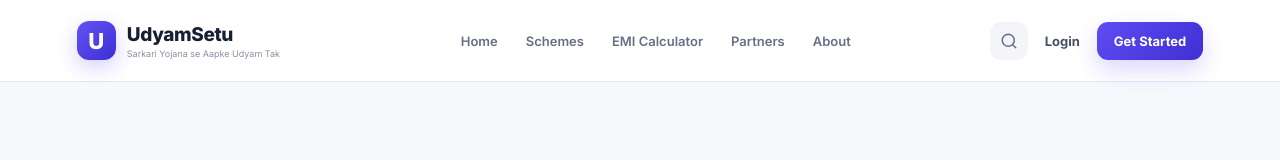
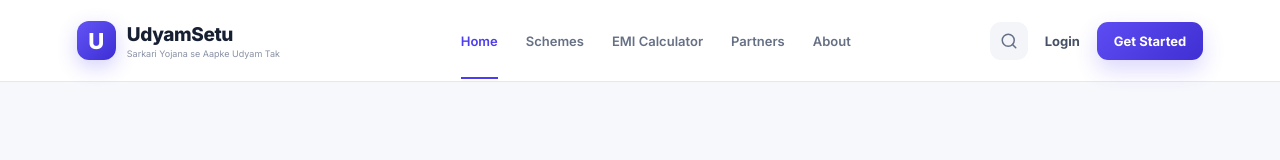
Before and after one commit to Shivam-Writes/UdyamSetu, a React (Vite) app: page / in a window 1280 px wide. Shown: the top 160 px of the page. Built offline with nearby package versions, Linux system fonts and the light colour scheme.

Commit message:
Polish navigation active states

```diff
--- a/src/App.jsx
+++ b/src/App.jsx
@@ -1,5 +1,5 @@
 import { useMemo, useState } from "react";
-import { Link, Route, Routes, useNavigate, useParams } from "react-router-dom";
+import { Link, NavLink, Route, Routes, useNavigate, useParams } from "react-router-dom";
 import {
   ArrowRight, Calculator, CheckCircle2, ChevronRight, FileText, Landmark,
   MapPin, Search, ShieldCheck, Sparkles, WalletCards, Users, CircleHelp
@@ -43,8 +43,8 @@ function Navbar() {
         <div><div className="brand-name">UdyamSetu</div><div className="brand-subtitle">Sarkari Yojana se Aapke Udyam Tak</div></div>
       </Link>
       <nav className="nav-links">
-        <Link to="/">Home</Link><Link to="/schemes">Schemes</Link><Link to="/emi-calculator">EMI Calculator</Link>
-        <Link to="/partners">Partners</Link><Link to="/about">About</Link>
+        <NavLink to="/" end>Home</NavLink><NavLink to="/schemes">Schemes</NavLink><NavLink to="/emi-calculator">EMI Calculator</NavLink>
+        <NavLink to="/partners">Partners</NavLink><NavLink to="/about">About</NavLink>
       </nav>
       <div className="nav-actions">
         <button className="search-button" aria-label="Search"><Search size={18}/></button>
```
